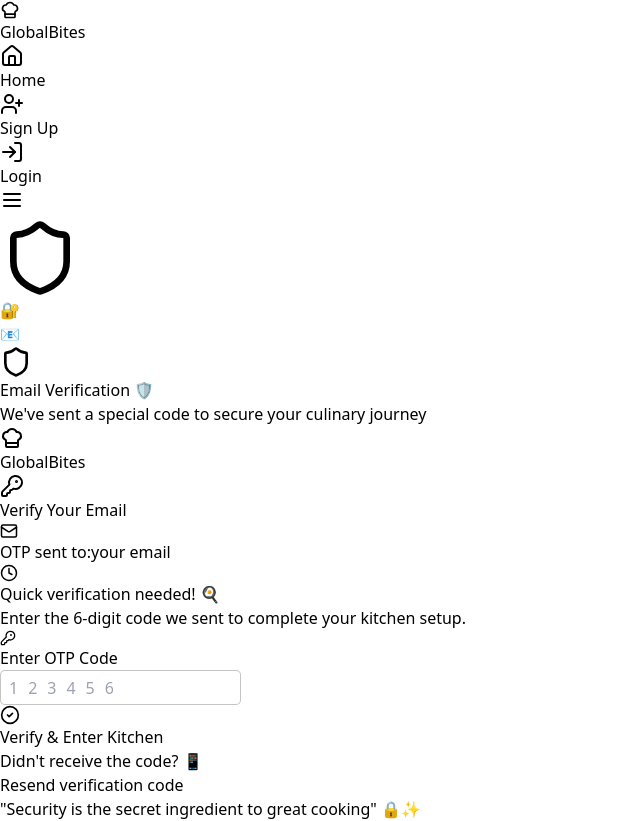
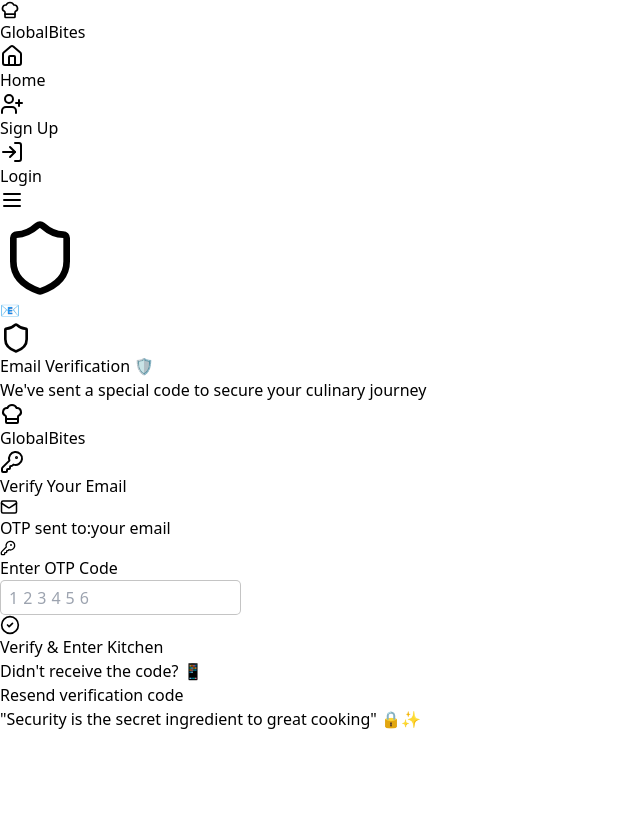
Before and after one commit to AdarshsinghDev/GlobalBites, a React (Vite) app in the folder frontend/: page /verify-otp in a window 1280 px wide. Shown: the whole page, without its empty margins (0-640 px from the left). After the commit the page ends 800 px from the top, so only its background shows below. Built offline with nearby package versions, Linux system fonts and the light colour scheme.

Commit message:
Modified ui

```diff
--- a/frontend/src/App.jsx
+++ b/frontend/src/App.jsx
@@ -14,6 +14,7 @@
     <>
       <Navbar />
       <Routes>
+        <Route path="/" element={<Login />} />
         <Route path="/signup" element={<Signup />} />
         <Route path="/login" element={<Login />} />
         <Route path="/verify-otp" element={<VerifyOTP />} />
--- a/frontend/src/components/ui/Logo.jsx
+++ b/frontend/src/components/ui/Logo.jsx
@@ -3,7 +3,7 @@
 
 const Logo = ({ logoStyle, logoIconSize, logoIconPad }) => {
   return (
-    <div className={`flex items-center justify-center mb-4`}>
+    <div className={`flex items-center justify-center`}>
       <div className={`bg-green-500 p-3 rounded-full mr-3 shadow-lg ${logoIconPad}`}>
         <ChefHat className="text-white" size={logoIconSize} />
       </div>
--- a/frontend/src/page/home/Home.jsx
+++ b/frontend/src/page/home/Home.jsx
@@ -87,9 +87,9 @@
       <section className="relative py-16 px-4 text-center">
         <div className="max-w-5xl mx-auto">
           <div className="animate-fadeInUp">
-            <h2 className="text-5xl md:text-6xl font-black mb-6 leading-tight" style={{ color: '#3B2F2F' }}>
+            <h2 className="text-4xl md:text-6xl font-black mb-3 leading-tight" style={{ color: '#3B2F2F' }}>
               What's cooking
-              <span className="block mt-2" style={{ color: '#16a34a' }}>today?</span>
+              <span className="block lg:mt-2 " style={{ color: '#16a34a' }}>today?</span>
             </h2>
             <p className="text-xl mb-12 max-w-2xl mx-auto leading-relaxed" style={{ color: '#3B2F2F', opacity: 0.8 }}>
               Transform your ingredients into culinary masterpieces with
@@ -100,28 +100,28 @@
           {/* Modern Search Bar */}
           <div className="relative max-w-3xl mx-auto group animate-slideInUp">
             <div className="absolute inset-0 rounded-2xl blur-lg opacity-60 group-hover:opacity-80 transition-all duration-500" style={{ background: `linear-gradient(135deg, #FFAAA5, #FFD3B6, #8EE4AF)` }}></div>
-            <div className="relative flex bg-white/90 backdrop-blur-sm border-2 border-white/50 rounded-2xl p-3 shadow-2xl hover:shadow-3xl transition-all duration-500">
+            <div className="relative flex lg:flex-row flex-col lg:gap-0 gap-2 bg-white/90 backdrop-blur-sm border-2 border-white/50 rounded-2xl p-3 shadow-2xl hover:shadow-3xl transition-all duration-500">
               <input
                 type="text"
                 placeholder="Enter ingredients... (e.g., paneer, curd, tomato)"
                 value={ingredients}
                 onChange={(e) => setIngredients(e.target.value)}
                 onKeyPress={handleKeyPress}
-                className="flex-1 px-6 py-4 bg-transparent min-h-[60px] outline-none text-xl placeholder-gray-500 rounded-xl"
+                className="flex-1  px-6 py-4 bg-transparent min-h-[60px] outline-none text-xl placeholder-gray-500 rounded-xl"
                 style={{ color: '#3B2F2F' }}
               />
               <button
                 onClick={handleSearch}
                 disabled={loading}
-                className="text-white ml-4 px-5 py-4 rounded-xl font-semibold shadow-lg hover:shadow-xl transform hover:scale-105 active:scale-95 transition-all duration-300 disabled:opacity-50"
+                className="text-white lg:ml-4 px-5 lg:py-4 py-3  rounded-xl font-semibold shadow-lg hover:shadow-xl transform hover:scale-105 active:scale-95 transition-all duration-300 disabled:opacity-50"
                 style={{ background: `linear-gradient(135deg, #3dff84, #379683)` }}
               >
                 {loading ? (
                   <div className="animate-spin h-6 w-6 border-2 border-white border-t-transparent rounded-full"></div>
                 ) : (
-                  <div className="flex items-center space-x-2">
+                  <div className="flex items-center justify-center space-x-2">
                     <CiSearch size={24} />
-                    <span className="hidden sm:inline">Search</span>
+                    <span className="">Search</span>
                   </div>
                 )}
               </button>
--- a/frontend/src/page/verfiyOtp/VerfiyOtp.jsx
+++ b/frontend/src/page/verfiyOtp/VerfiyOtp.jsx
@@ -86,10 +86,7 @@
         <div className="absolute top-20 left-20 text-white/60 animate-pulse">
           <Shield size={80} />
         </div>
-        <div className="absolute bottom-[250px] left-[420px] z-[20] text-white text-6xl">
-          🔐
-        </div>
-        <div className="absolute top-[190px]  z-[20] right-1/3 text-white text-5xl animate-bounce delay-700">
+        <div className="absolute text-[40px] top-[240px] lg:top-[190px]  z-[20] right-[40px] lg:right-1/3 text-white text-5xl animate-bounce delay-700">
           📧
         </div>
       </div>
@@ -114,9 +111,9 @@
         {/* Verification Card */}
         <div className="bg-white/95 backdrop-blur-md rounded-2xl shadow-2xl border border-white/20 p-8 animate-fade-in">
           {/* GlobalBites Branding */}
-          <Logo logoStyle={"text-[18px]"} logoIconPad={"p-[5px]"} />
+          <Logo logoStyle={"text-[18px]"} logoIconPad={"p-[5px]"} className="" />
 
-          <div className="text-center mb-6">
+          <div className="text-center my-6">
             <h2 className="text-xl font-bold text-gray-800 mb-2 flex items-center justify-center gap-2">
               <KeyRound className="text-indigo-600" size={24} />
               Verify Your Email
@@ -136,11 +133,11 @@
           </div>
 
           {/* Instructions */}
-          <div className="bg-amber-50 border border-amber-200 rounded-xl p-4 mb-6">
+          {/* <div className="bg-amber-50 border border-amber-200 rounded-xl p-4 mb-6">
             <div className="flex items-start gap-3">
               <Clock className="text-amber-600 mt-0.5" size={18} />
               <div className="text-sm text-amber-800">
-                <p className="font-medium mb-1">
+                <p className="font-medium mb-[5px]">
                   Quick verification needed! 🍳
                 </p>
                 <p>
@@ -148,7 +145,7 @@
                 </p>
               </div>
             </div>
-          </div>
+          </div> */}
 
           {/* OTP Form */}
           <form onSubmit={handleSumbit} className="space-y-6">
@@ -167,8 +164,8 @@
                   onChange={handelChange}
                   value={otp}
                   maxLength="6"
-                  style={{ letterSpacing: "10px" }}
-                  className="w-1/2 m-auto px-4 py-4 min-h-[50px] text-center text-xl font-mono font-bold border-2 border-gray-200 rounded-xl focus:border-indigo-500 focus:ring-2 focus:ring-indigo-200 transition-all duration-300 outline-none bg-white/90 hover:shadow-md tracking-wider"
+                  style={{ letterSpacing: "5px" }}
+                  className="w-[60%] m-auto px-4 py-4 min-h-[50px] text-center text-xl font-mono font-bold border-2 border-gray-200 rounded-xl focus:border-indigo-500 focus:ring-2 focus:ring-indigo-200 transition-all duration-300 outline-none bg-white/90 hover:shadow-md tracking-wider"
                 />
               </div>
             </div>
```
